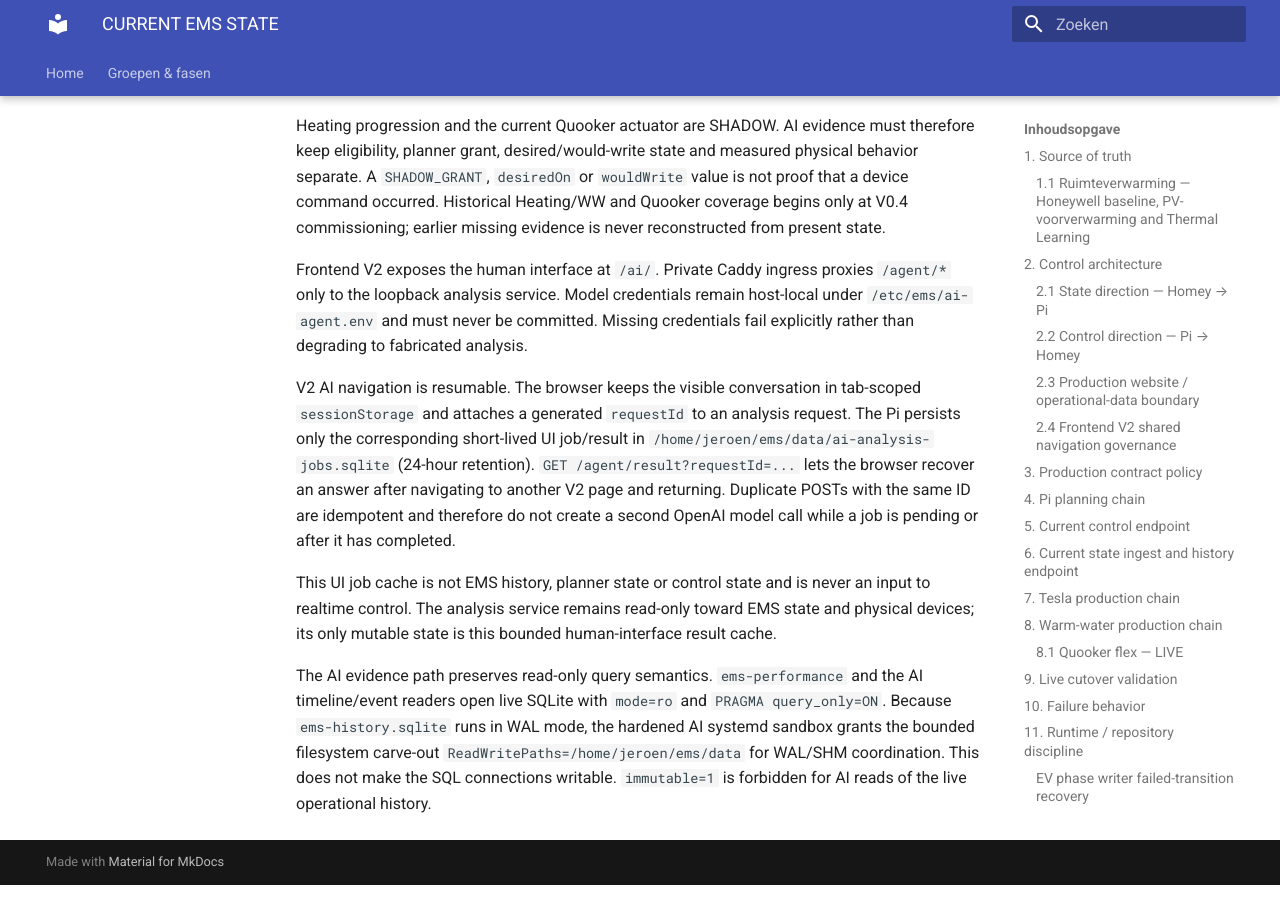
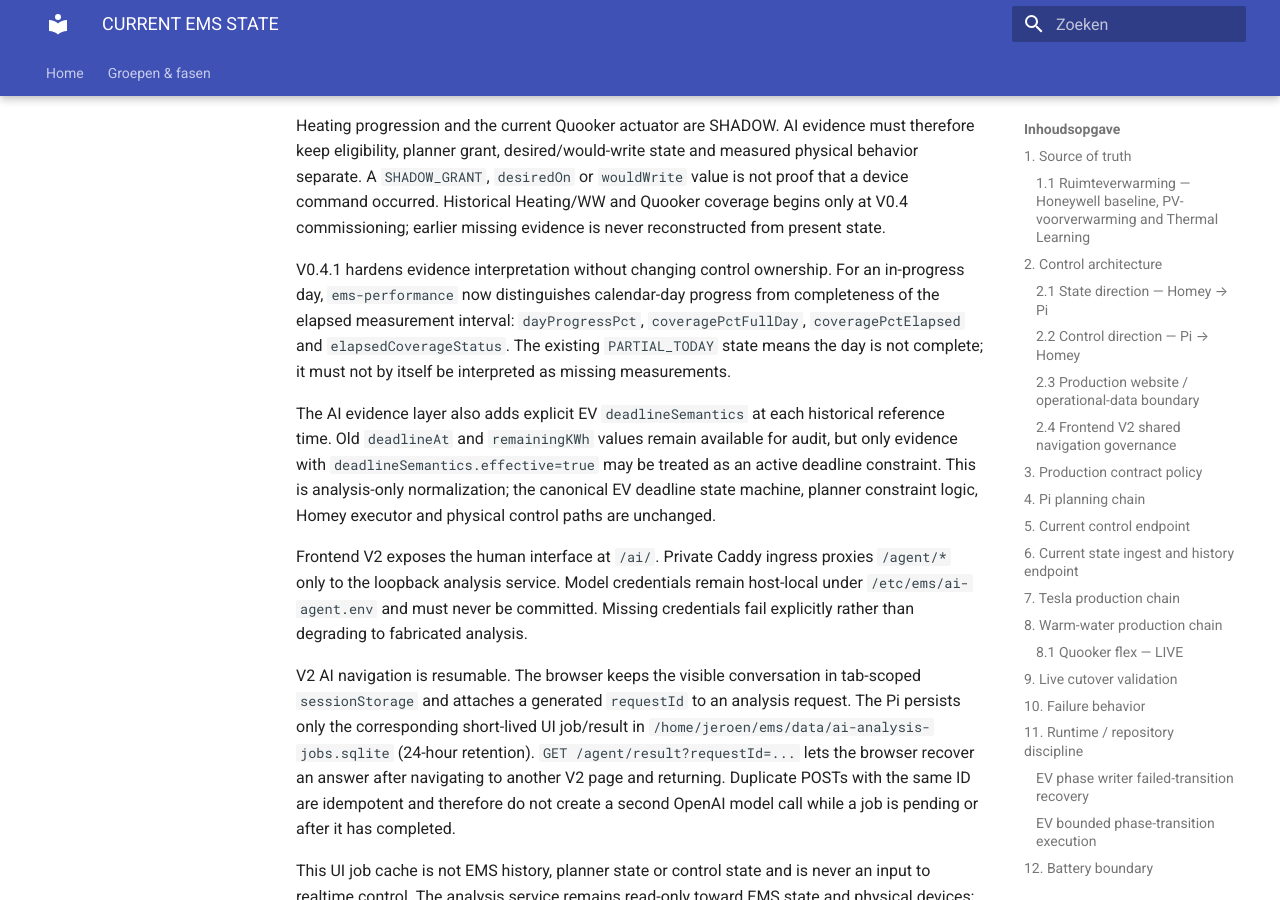
Before and after one commit to OnsKasteeltje/homey-energy-manual, an MkDocs documentation site: the page built from docs/architecture/CURRENT-EMS-STATE.md, in a window 1280 px wide and 900 px high, scrolled down 24562 px. Built offline with MkDocs 1.6.1 and Material for MkDocs 9.7.7, drawn with Linux system fonts in a browser that asks for light colours.

Commit message:
preview(docs): combine resume and evidence quality boundaries

```diff
--- a/docs/architecture/CURRENT-EMS-STATE.md
+++ b/docs/architecture/CURRENT-EMS-STATE.md
@@ -492,6 +492,21 @@
 Heating/WW and Quooker coverage begins only at V0.4 commissioning; earlier
 missing evidence is never reconstructed from present state.
 
+V0.4.1 hardens evidence interpretation without changing control ownership.
+For an in-progress day, `ems-performance` now distinguishes calendar-day
+progress from completeness of the elapsed measurement interval:
+`dayProgressPct`, `coveragePctFullDay`, `coveragePctElapsed` and
+`elapsedCoverageStatus`. The existing `PARTIAL_TODAY` state means the day is
+not complete; it must not by itself be interpreted as missing measurements.
+
+The AI evidence layer also adds explicit EV `deadlineSemantics` at each
+historical reference time. Old `deadlineAt` and `remainingKWh` values remain
+available for audit, but only evidence with
+`deadlineSemantics.effective=true` may be treated as an active deadline
+constraint. This is analysis-only normalization; the canonical EV deadline
+state machine, planner constraint logic, Homey executor and physical control
+paths are unchanged.
+
 Frontend V2 exposes the human interface at `/ai/`. Private Caddy ingress
 proxies `/agent/*` only to the loopback analysis service. Model credentials
 remain host-local under `/etc/ems/ai-agent.env` and must never be committed.
```
